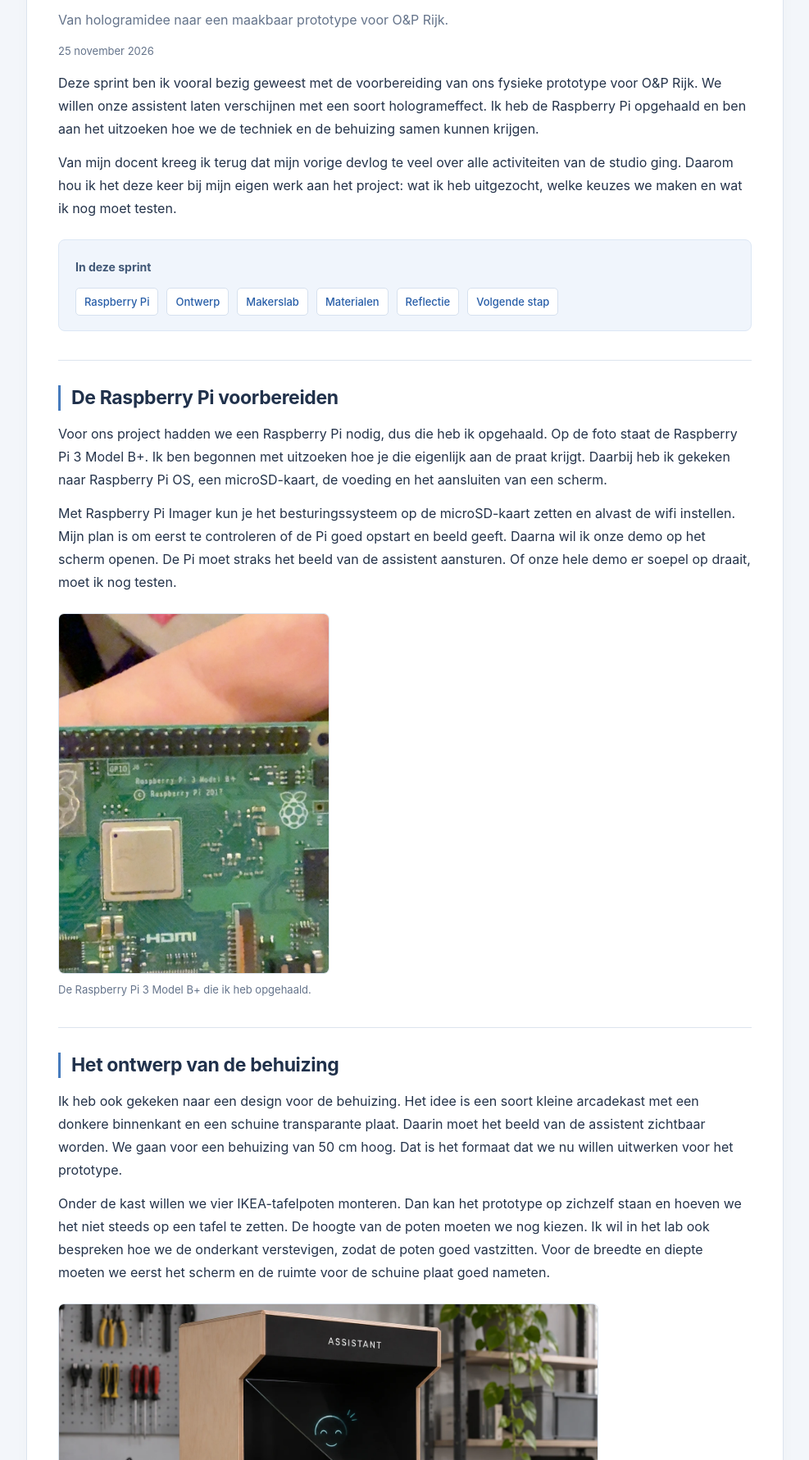
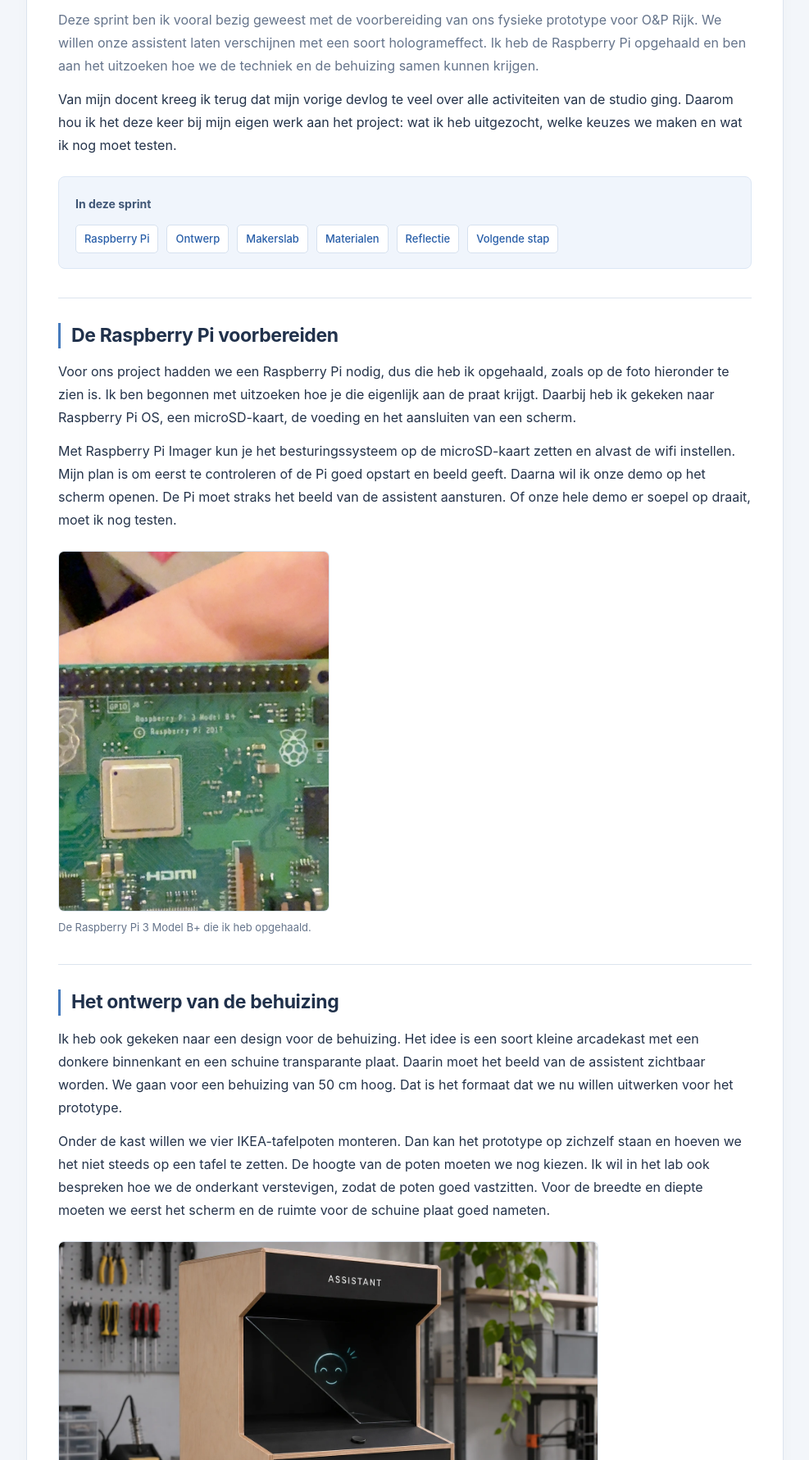
Before and after one commit to IrakBerke/DevLog, a plain HTML site: page sprint-3.html in a window 1280 px wide. Shown: the part 259-2040 px from the top of the page at 82% size, without its empty margins (146-1133 px from the left). Drawn offline with Linux system fonts and the light colour scheme.

Commit message:
Simplify sprint 3 text and captions as requested

```diff
--- a/sprint-3.html
+++ b/sprint-3.html
@@ -11,28 +11,26 @@
 <a class="skip" href="#inhoud">Naar de inhoud</a>
 <header class="site-header"><a href="index.html" class="site-title">Devlog — Berke Irak</a><p>Jaar 3 · Semester 1 · Dark Tech / O&amp;P Rijk</p><nav aria-label="Sprints"><a href="index.html">Overzicht</a><a href="sprint-1.html">Sprint 1</a><a href="sprint-2.html">Sprint 2</a><a href="sprint-3.html" aria-current="page">Sprint 3</a></nav></header>
 <main id="inhoud" class="sprint-three"><h1>Sprint 3</h1>
-<p class="summary">Van hologramidee naar een maakbaar prototype voor O&amp;P Rijk.</p>
-<p class="sprint-date"><time datetime="2026-11-25">25 november 2026</time></p>
 <p>Deze sprint ben ik vooral bezig geweest met de voorbereiding van ons fysieke prototype voor O&amp;P Rijk. We willen onze assistent laten verschijnen met een soort hologrameffect. Ik heb de Raspberry Pi opgehaald en ben aan het uitzoeken hoe we de techniek en de behuizing samen kunnen krijgen.</p>
 <p>Van mijn docent kreeg ik terug dat mijn vorige devlog te veel over alle activiteiten van de studio ging. Daarom hou ik het deze keer bij mijn eigen werk aan het project: wat ik heb uitgezocht, welke keuzes we maken en wat ik nog moet testen.</p>
 
 <nav class="contents" aria-label="Inhoud sprint 3"><strong>In deze sprint</strong><ul><li><a href="#raspberry-pi">Raspberry Pi</a></li><li><a href="#ontwerp">Ontwerp</a></li><li><a href="#makerslab">Makerslab</a></li><li><a href="#materialen">Materialen</a></li><li><a href="#reflectie">Reflectie</a></li><li><a href="#volgende-stap">Volgende stap</a></li></ul></nav>
 <section id="raspberry-pi"><h2>De Raspberry Pi voorbereiden</h2>
-<p>Voor ons project hadden we een Raspberry Pi nodig, dus die heb ik opgehaald. Op de foto staat de Raspberry Pi 3 Model B+. Ik ben begonnen met uitzoeken hoe je die eigenlijk aan de praat krijgt. Daarbij heb ik gekeken naar Raspberry Pi OS, een microSD-kaart, de voeding en het aansluiten van een scherm.</p>
+<p>Voor ons project hadden we een Raspberry Pi nodig, dus die heb ik opgehaald, zoals op de foto hieronder te zien is. Ik ben begonnen met uitzoeken hoe je die eigenlijk aan de praat krijgt. Daarbij heb ik gekeken naar Raspberry Pi OS, een microSD-kaart, de voeding en het aansluiten van een scherm.</p>
 <p>Met Raspberry Pi Imager kun je het besturingssysteem op de microSD-kaart zetten en alvast de wifi instellen. Mijn plan is om eerst te controleren of de Pi goed opstart en beeld geeft. Daarna wil ik onze demo op het scherm openen. De Pi moet straks het beeld van de assistent aansturen. Of onze hele demo er soepel op draait, moet ik nog testen.</p>
 <figure><a href="assets/sprint3/raspberry-pi.webp"><img loading="lazy" decoding="async" src="assets/sprint3/raspberry-pi.webp" alt="De Raspberry Pi 3 Model B+ die ik heb opgehaald." width="1080" height="1440"></a><figcaption>De Raspberry Pi 3 Model B+ die ik heb opgehaald.</figcaption></figure>
 </section>
 <section id="ontwerp"><h2>Het ontwerp van de behuizing</h2>
 <p>Ik heb ook gekeken naar een design voor de behuizing. Het idee is een soort kleine arcadekast met een donkere binnenkant en een schuine transparante plaat. Daarin moet het beeld van de assistent zichtbaar worden. We gaan voor een behuizing van 50 cm hoog. Dat is het formaat dat we nu willen uitwerken voor het prototype.</p>
 <p>Onder de kast willen we vier IKEA-tafelpoten monteren. Dan kan het prototype op zichzelf staan en hoeven we het niet steeds op een tafel te zetten. De hoogte van de poten moeten we nog kiezen. Ik wil in het lab ook bespreken hoe we de onderkant verstevigen, zodat de poten goed vastzitten. Voor de breedte en diepte moeten we eerst het scherm en de ruimte voor de schuine plaat goed nameten.</p>
-<figure><a href="assets/sprint3/hologram-sfeerbeeld.webp"><img loading="lazy" decoding="async" src="assets/sprint3/hologram-sfeerbeeld.webp" alt="Eerder gemaakt AI-sfeerbeeld van het kastidee. De houtlook is een indruk; we willen MDF gebruiken." width="1536" height="1024"></a><figcaption>Eerder gemaakt AI-sfeerbeeld van het kastidee. De houtlook is een indruk; we willen MDF gebruiken.</figcaption></figure>
+<figure><a href="assets/sprint3/hologram-sfeerbeeld.webp"><img loading="lazy" decoding="async" src="assets/sprint3/hologram-sfeerbeeld.webp" alt="Ontwerp van de behuizing voor de fysieke assistent." width="1536" height="1024"></a></figure>
 <figure><a href="assets/sprint3/concept-opbouw.svg"><img loading="lazy" decoding="async" src="assets/sprint3/concept-opbouw.svg" alt="Concepttekening van de opbouw met vier poten. De breedte, diepte en poothoogte staan nog niet vast." width="1200" height="680"></a><figcaption>Concepttekening van de opbouw met vier poten. De breedte, diepte en poothoogte staan nog niet vast.</figcaption></figure>
 </section>
 <section id="makerslab"><h2>Uitleg in het Makerslab</h2>
 <p>In het Makerslab heb ik van een meneer uitleg gekregen over vingerverbindingen. Dat zijn eigenlijk tandjes aan de randen van de platen die in elkaar vallen. Dat leek mij handig voor onze kast, omdat je zo losse panelen op elkaar kunt laten aansluiten. Hij vertelde ook over Inkscape, AutoCAD en MakerCase. Daar ben ik me nu verder in aan het verdiepen.</p>
 <p>Ik heb gekeken hoe deze programma’s kunnen helpen bij het ontwerp. Met MakerCase kun je een basisdoos met vingerverbindingen uitwerken en als SVG of DXF exporteren. Inkscape wil ik gebruiken om de vormen verder aan te passen. AutoCAD is een andere mogelijkheid om de panelen op maat te tekenen. Een standaard doos is nog niet onze arcadekast, dus de schuine voorkant en de opening moeten we apart uitwerken.</p>
 <p>Voor de opbouw en de verbindingen heb ik eerste concepttekeningen laten uitwerken. Die kan ik verder bewerken in Inkscape of AutoCAD. Wat ik vooral heb meegenomen uit het uitzoeken, is dat de dikte van de plaat en het snijverlies invloed hebben op hoe de onderdelen passen. Daarom wil ik eerst een klein proefstuk maken voordat we de hele kast laten snijden.</p>
-<figure><a href="assets/sprint3/concept-vingerverbinding.svg"><img loading="lazy" decoding="async" src="assets/sprint3/concept-vingerverbinding.svg" alt="Concepttekening van het principe van een vingerverbinding. Eerst de passing testen op het echte materiaal." width="1200" height="570"></a><figcaption>Concepttekening van het principe van een vingerverbinding. Eerst de passing testen op het echte materiaal.</figcaption></figure>
+<figure><a href="assets/sprint3/concept-vingerverbinding.svg"><img loading="lazy" decoding="async" src="assets/sprint3/concept-vingerverbinding.svg" alt="Concepttekening van het principe van een vingerverbinding." width="1200" height="570"></a><figcaption>Concepttekening van het principe van een vingerverbinding.</figcaption></figure>
 </section>
 <section id="materialen"><h2>Materialen uitzoeken</h2>
 <p>Ik heb in het Makerslab gekeken welke materialen er zijn en wat we willen bestellen. Dit is mijn voorlopige bestellijst:</p>
@@ -47,9 +45,6 @@
 <section id="volgende-stap"><h2>Volgende week beginnen met bouwen</h2>
 <p>Volgende week wil ik in het Makerslab beginnen met het maken van het prototype. Eerst wil ik de maten en tekeningen met een medewerker nalopen en een vingerverbinding testen. Daarna kunnen we de panelen snijden en de behuizing in elkaar zetten. Ook wil ik de Raspberry Pi met het scherm testen en kijken naar de hoek van de acrylplaat. Tijdens het bouwen ga ik foto’s maken, zodat ik in mijn volgende devlog kan laten zien wat ik heb aangepast en waarom.</p>
 </section>
-<section id="bronnen"><h2>Bronnen bij de voorbereiding</h2>
-<ul><li>Raspberry Pi. (z.d.). <a href="https://www.raspberrypi.com/documentation/computers/getting-started.html">Getting started</a>.</li><li>Hogeschool van Amsterdam. (z.d.). <a href="https://www.hva.nl/samenwerken/labs/makerslab/lasersnijder">Lasersnijder</a>.</li><li>MakerCase. (z.d.). <a href="https://makercase.com/">MakerCase</a>.</li></ul>
-</section>
 <p class="next"><a href="sprint-2.html">← Naar sprint 2</a> · <a href="index.html">Alle sprints</a> · <a href="#inhoud">Naar boven ↑</a></p>
 </main><footer>Berke Irak · HvA Software Engineering</footer>
 </body></html>
```
